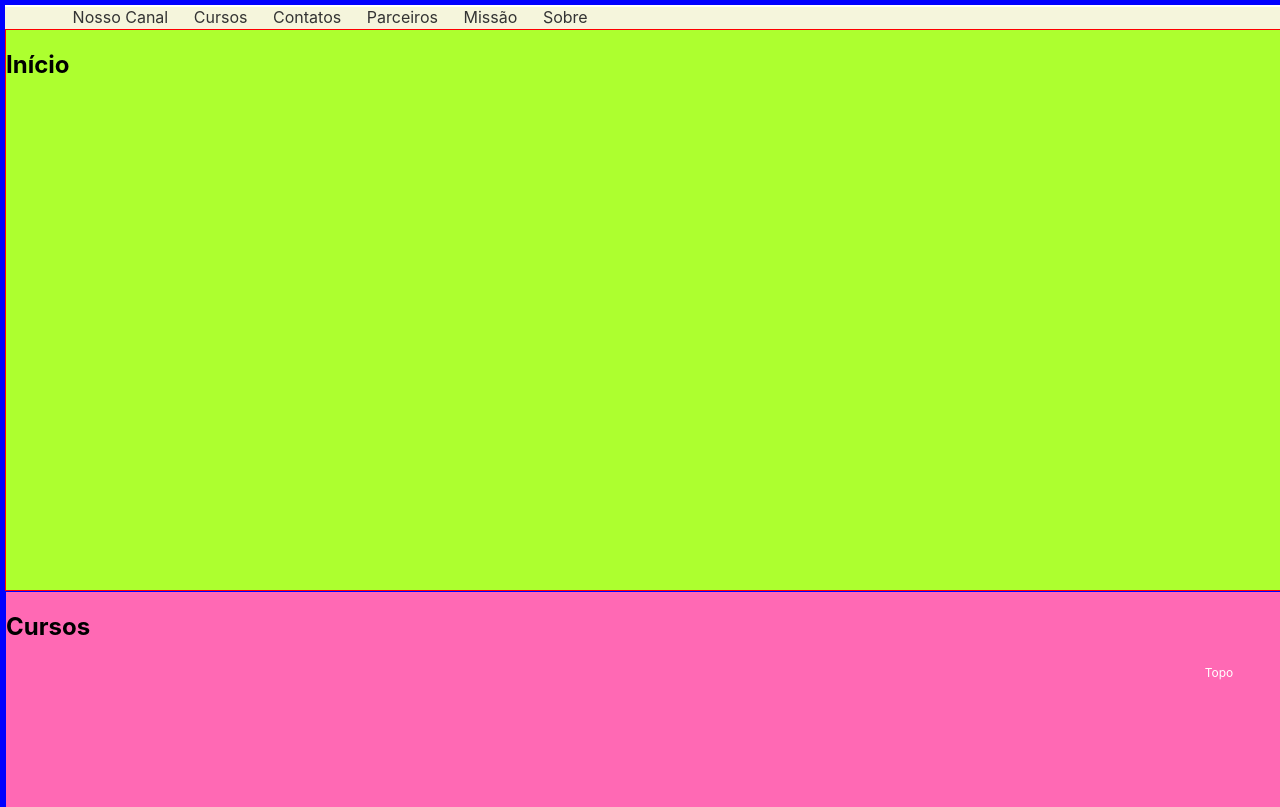
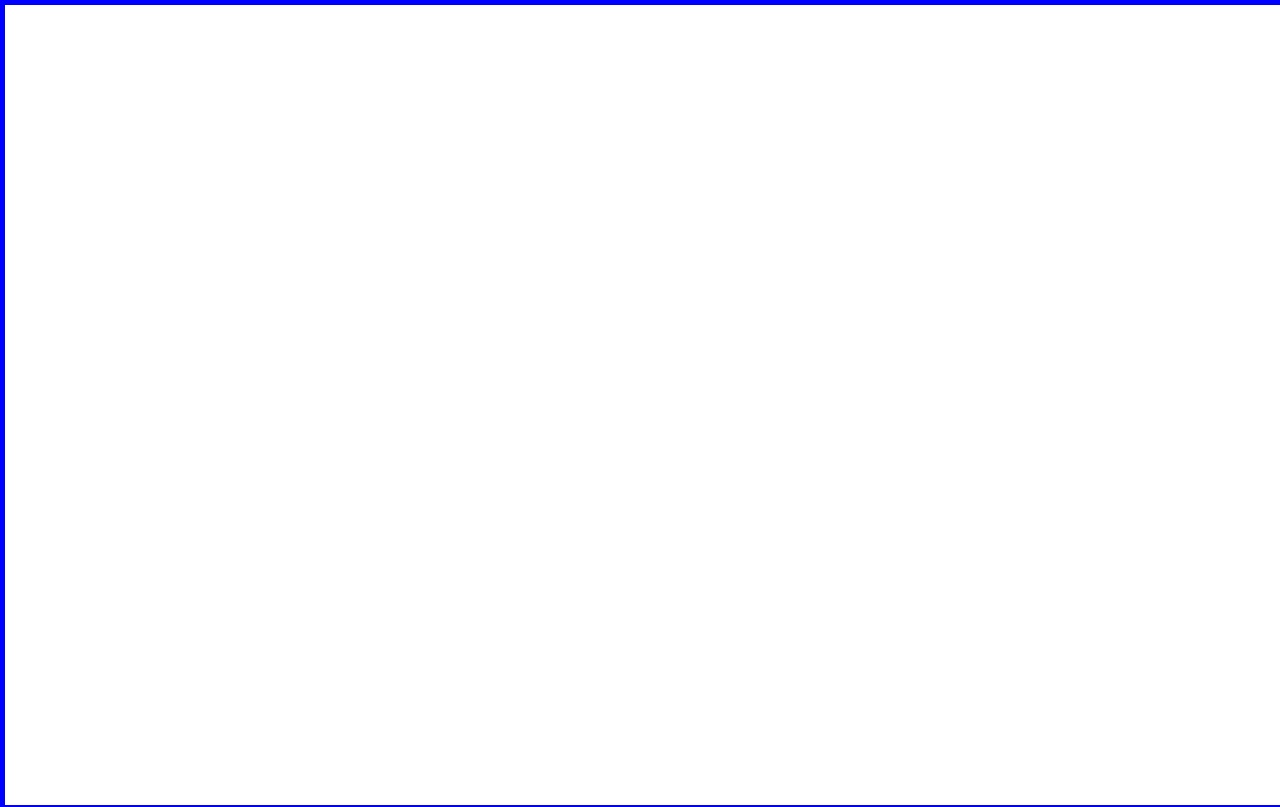
Before and after one commit to fabriciorangel07/menu, a React (Create React App) app: page / in a window 1280 px wide. Shown: the top 807 px of the page. Built offline with nearby package versions, Linux system fonts and the light colour scheme.

Commit message:
outra edicao
mais uma edicao

```diff
--- a/src/componentes/App.js
+++ b/src/componentes/App.js
@@ -1,5 +1,5 @@
 import './App.css';
-import componentes from "./Menu_horizontal.jsx";
+import './Menu_horizontal.jsx';
 
 function App() {
   return (
@@ -8,7 +8,7 @@ function App() {
       <menu />
 
     </div>
-  );
+  )
 }
 
 export default App;
--- a/src/index.js
+++ b/src/index.js
@@ -2,7 +2,7 @@ import React from 'react';
 import ReactDOM from 'react-dom';
 import './index.css';
 
-import App from './componentes/Menu_horizontal.jsx';
+import './componentes/Menu_horizontal.jsx';
 
 import reportWebVitals from './reportWebVitals';
 
@@ -10,10 +10,10 @@ ReactDOM.render(
 
   <div>
 
-    <App />
+    <app />
 
   </div>,
 
-  document.getElementById('root')
+  document.getElementById('root'),
 
 )
```
